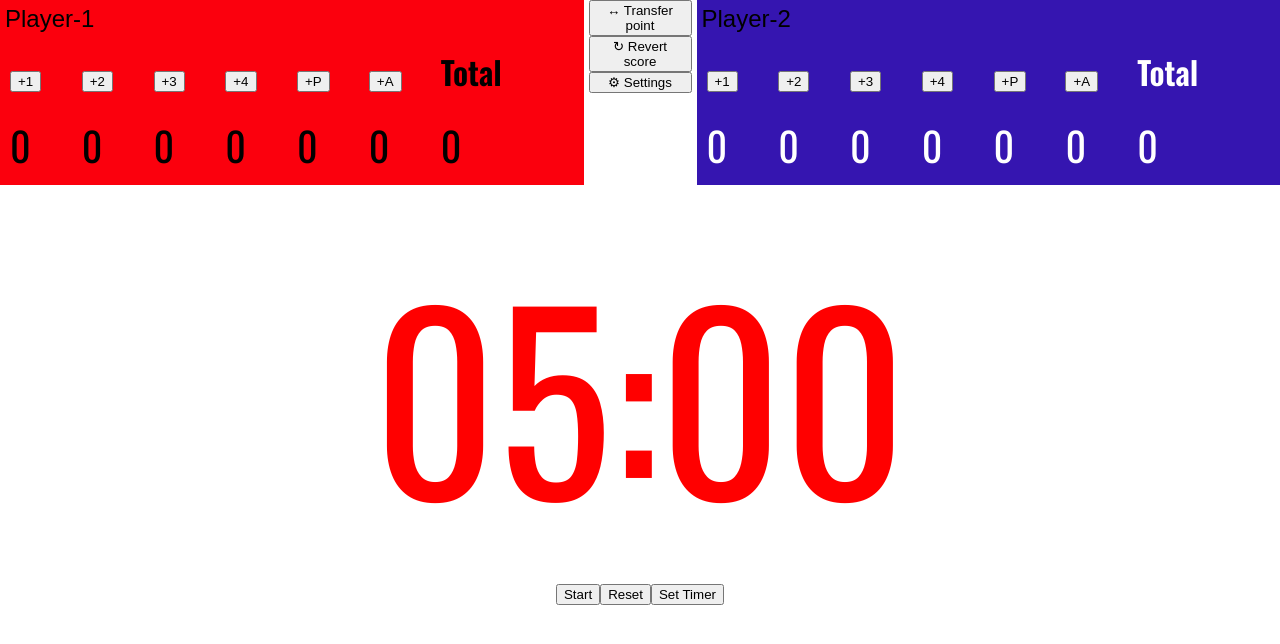
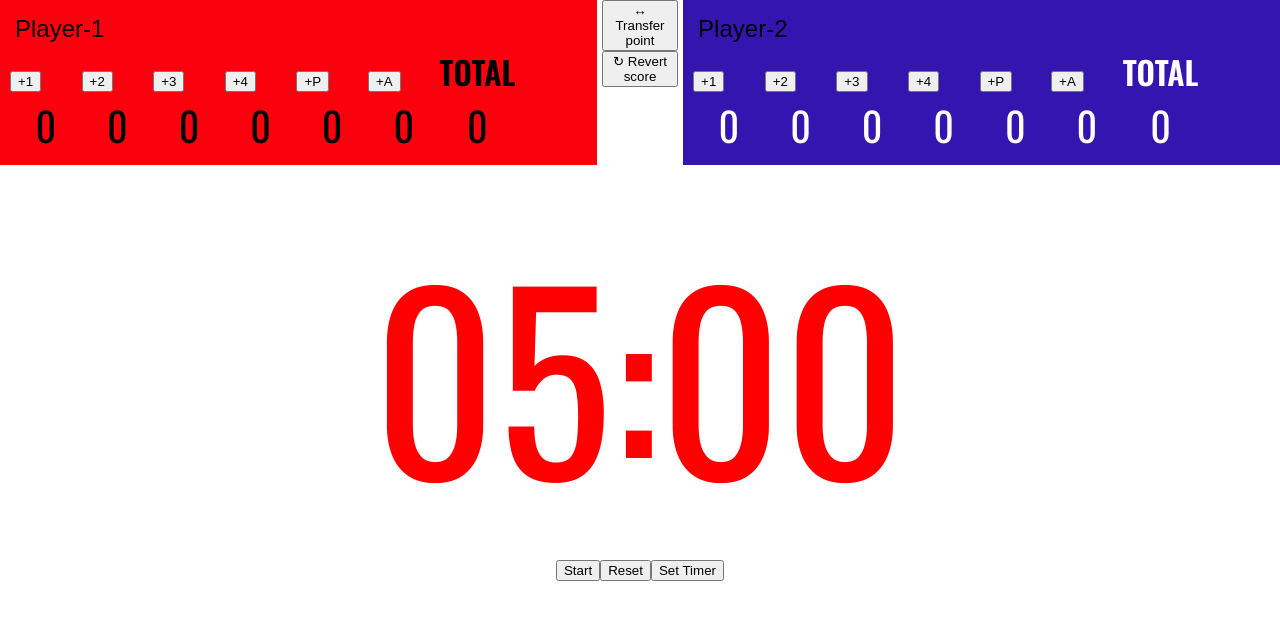
Before and after one commit to Maracash41/BJJ-Scorekeeper, a React (Vite) app: page / in a window 1280 px wide. Shown: the top 644 px of the page. Built offline with nearby package versions, Linux system fonts and the light colour scheme.

Commit message:
fix: clear LastHistory after click on reset button

```diff
--- a/src/App.tsx
+++ b/src/App.tsx
@@ -1,5 +1,6 @@
 import { useEffect, useState } from "react";
 import "./styles/main.css";
+import classes from "./app.module.css";
 import Timer from "./components/timer/Timer";
 import Scoreboard from "./components/Scoreboard/Scoreboard";
 import { IPlayer } from "./components/intefaces/interfaces";
@@ -99,6 +100,12 @@ function App() {
         return { ...player, currentScores: Array(7).fill(0) };
       });
     });
+
+    setLastHistory((prevPlayers) => {
+      return prevPlayers.map((player: IPlayer) => {
+        return { ...player, currentScores: Array(7).fill(0) };
+      });
+    });
   };
 
   const revertScore = () => {
--- /dev/null
+++ b/src/app.module.css
@@ -0,0 +1,5 @@
+.main {
+  display: flex;
+  align-items: center;
+  justify-content: center;
+}
--- a/src/components/Scoreboard/Scoreboard.tsx
+++ b/src/components/Scoreboard/Scoreboard.tsx
@@ -41,9 +41,6 @@ const Scoreboard: React.FC<ScoreboardProps> = ({
         >
           &#8635; Revert score
         </button>
-        <button className={classes.scoreboardButton + " " + classes.button}>
-          &#9881; Settings
-        </button>
       </div>
 
       <Scores
--- a/src/components/Scoreboard/scoreboard.module.css
+++ b/src/components/Scoreboard/scoreboard.module.css
@@ -3,6 +3,7 @@
 
 .scoreboard {
   display: flex;
+  flex: 1 1;
   gap: 5px;
 }
 
@@ -26,4 +27,5 @@
   align-items: center;
   justify-content: center;
   text-align: center;
+  max-width: 80px;
 }
--- a/src/components/Scores/Scores.tsx
+++ b/src/components/Scores/Scores.tsx
@@ -66,7 +66,7 @@ const Scores: React.FC<ScoresProps> = ({
             +A
           </button>
         </div>
-        <div className={classes.scoresTableHeader}>Total</div>
+        <div className={classes.scoresTableHeader}>TOTAL</div>
         <div className={classes.scoresTableCell}></div>
         {player.currentScores.map((score, index) => (
           <div className={classes.scoresTableCell} key={index}>
--- a/src/components/Scores/scores.module.css
+++ b/src/components/Scores/scores.module.css
@@ -1,17 +1,22 @@
 @import url("../../styles/button.css");
+.scores {
+  display: flex;
+  flex-direction: column;
+  padding: 10px;
+}
 
 .scoresTable {
   display: grid;
   grid-template-columns: repeat(8, 1fr);
+  align-items: center;
 }
 
 .scoresTableHeader {
-  padding: 10px;
   font-size: 2rem;
   font-weight: bold;
 }
 
 .scoresTableCell {
+  text-align: center;
   font-size: 2.5rem;
-  padding: 10px;
 }
--- a/src/components/timer/Timer.tsx
+++ b/src/components/timer/Timer.tsx
@@ -77,6 +77,7 @@ const Timer: React.FC<ITimerProps> = ({
           className={classes.timerTime}
           onClick={() => pauseControl()}
         >{`${m.toString().padStart(2, "0")}:${s.toString().padStart(2, "0")}`}</p>
+        <div className={classes.timerControlButtons}>
           <button
             onClick={() => pauseControl()}
             className={classes.button}
@@ -87,6 +88,7 @@ const Timer: React.FC<ITimerProps> = ({
           <button className={classes.button} onClick={openModal}>
             Set Timer
           </button>
+        </div>
         {isModalOpen && (
           <div className={classes.modal}>
             <div className={classes.modalContent}>
--- a/src/components/timer/timer.module.css
+++ b/src/components/timer/timer.module.css
@@ -12,6 +12,11 @@
   font-size: 15rem;
   color: #ff0000;
   cursor: pointer;
+}
+
+.timerControlButtons {
+  display: flex;
+  justify-content: center;
 }
 
 .modal {
```
Lines whose indentation alone changed are shown as unchanged.
